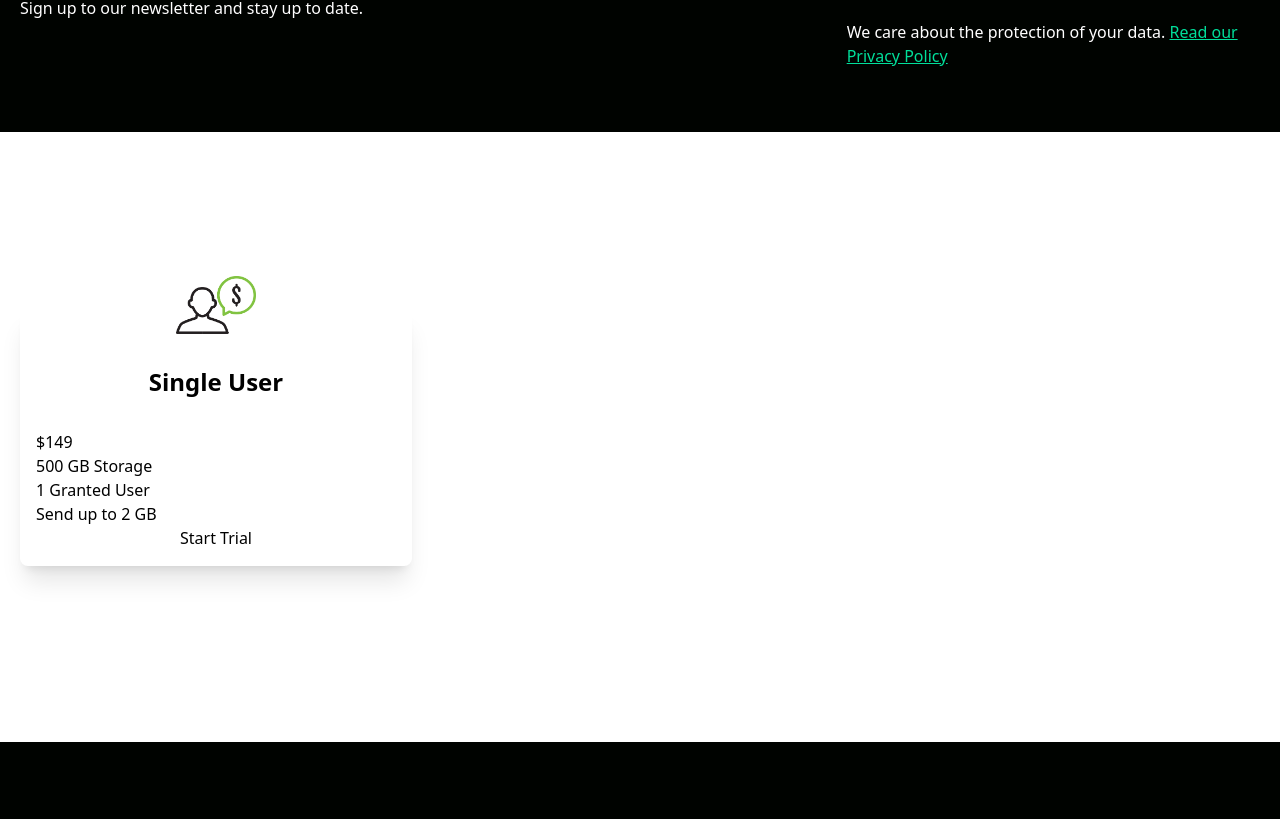
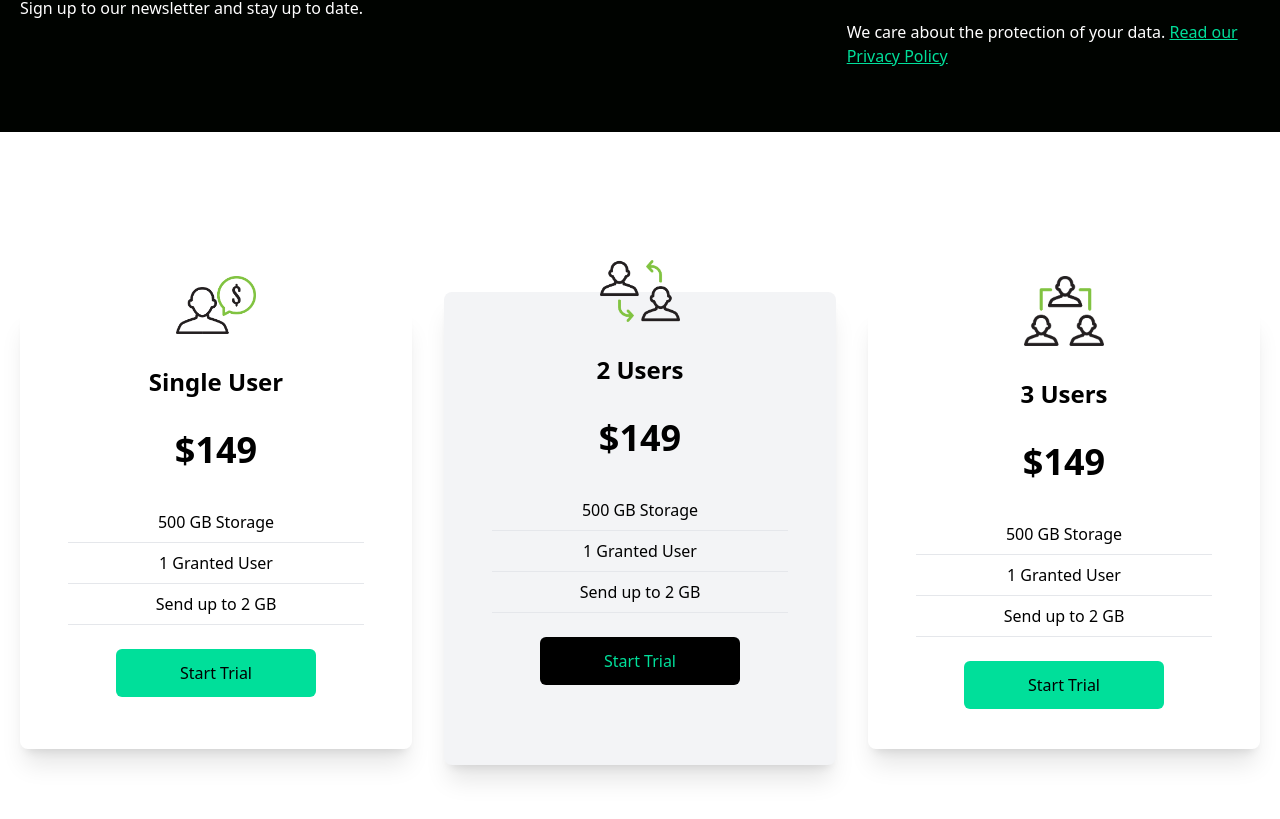
Before and after one commit to VaNomad/theDataSite--, a React (Vite) app: page / in a window 1280 px wide. Shown: the part 1517-2336 px from the top of the page. Before the commit the page ends 2259 px from the top, so only its background shows below. Built offline with nearby package versions, Linux system fonts and the light colour scheme.

Commit message:
Finishes Cards component

```diff
--- a/src/components/Cards.jsx
+++ b/src/components/Cards.jsx
@@ -5,22 +5,69 @@
 
 const Cards = () => {
   return (
-    <div className="bg-white w-full py-[10rem] text-black">
+    // Section Div
+    <div className="bg-white w-full py-[10rem] px-[3rem] md:px-1 text-black">
+      {/* Container */}
       <div className="max-w-[1240px] mx-auto grid md:grid-cols-3 gap-8">
+        {/* Card Left */}
         <div className="w-full shadow-xl flex flex-col p-4 my-4 rounded-lg hover:scale-105 duration-300">
-          <img className="w-20 mx-auto mt-[-3rem] bg-white" src={ Single } alt="/" />
+          <img
+            className="w-20 mx-auto mt-[-3rem] bg-white"
+            src={Single}
+            alt="/"
+          />
           <h2 className="text-2xl font-bold text-center py-8">Single User</h2>
-          <p>$149</p>
-          <div>
-            <p>500 GB Storage</p>
-            <p>1 Granted User</p>
-            <p>Send up to 2 GB</p>
+          <p className="text-center text-4xl font-bold">$149</p>
+          <div className="text-center font-medium">
+            <p className="py-2 border-b mx-8 mt-8">500 GB Storage</p>
+            <p className="py-2 border-b mx-8">1 Granted User</p>
+            <p className="py-2 border-b mx-8">Send up to 2 GB</p>
           </div>
-          <button>Start Trial</button>
+          <button className="bg-[#00df9a] text-black w-[200px] rounded-md font-medium my-6 py-3 px-6 mx-auto">
+            Start Trial
+          </button>
         </div>
+        {/* Card Middle */}
+        <div className="w-full shadow-xl bg-gray-100 flex flex-col p-4 my-8 md:m-0 rounded-lg hover:scale-105 duration-300">
+          <img
+            className="w-20 mx-auto mt-[-3rem] bg-transparent"
+            src={Double}
+            alt="/"
+          />
+          <h2 className="text-2xl font-bold text-center py-8">2 Users</h2>
+          <p className="text-center text-4xl font-bold">$149</p>
+          <div className="text-center font-medium">
+            <p className="py-2 border-b mx-8 mt-8">500 GB Storage</p>
+            <p className="py-2 border-b mx-8">1 Granted User</p>
+            <p className="py-2 border-b mx-8">Send up to 2 GB</p>
+          </div>
+          <button className="text-[#00df9a] bg-black w-[200px] rounded-md font-medium my-6 py-3 px-6 mx-auto">
+            Start Trial
+          </button>
+        </div>
+        {/* Card Right */}
+        <div className="w-full shadow-xl flex flex-col p-4 my-4 rounded-lg hover:scale-105 duration-300">
+          <img
+            className="w-20 mx-auto mt-[-3rem] bg-white"
+            src={Triple}
+            alt="/"
+          />
+          <h2 className="text-2xl font-bold text-center py-8">3 Users</h2>
+          <p className="text-center text-4xl font-bold">$149</p>
+          <div className="text-center font-medium">
+            <p className="py-2 border-b mx-8 mt-8">500 GB Storage</p>
+            <p className="py-2 border-b mx-8">1 Granted User</p>
+            <p className="py-2 border-b mx-8">Send up to 2 GB</p>
+          </div>
+          <button className="bg-[#00df9a] text-black w-[200px] rounded-md font-medium my-6 py-3 px-6 mx-auto">
+            Start Trial
+          </button>
+          <div className=""></div>
+        </div>
+
       </div>
     </div>
-  )
+  );
 };
 
 export default Cards;
```
